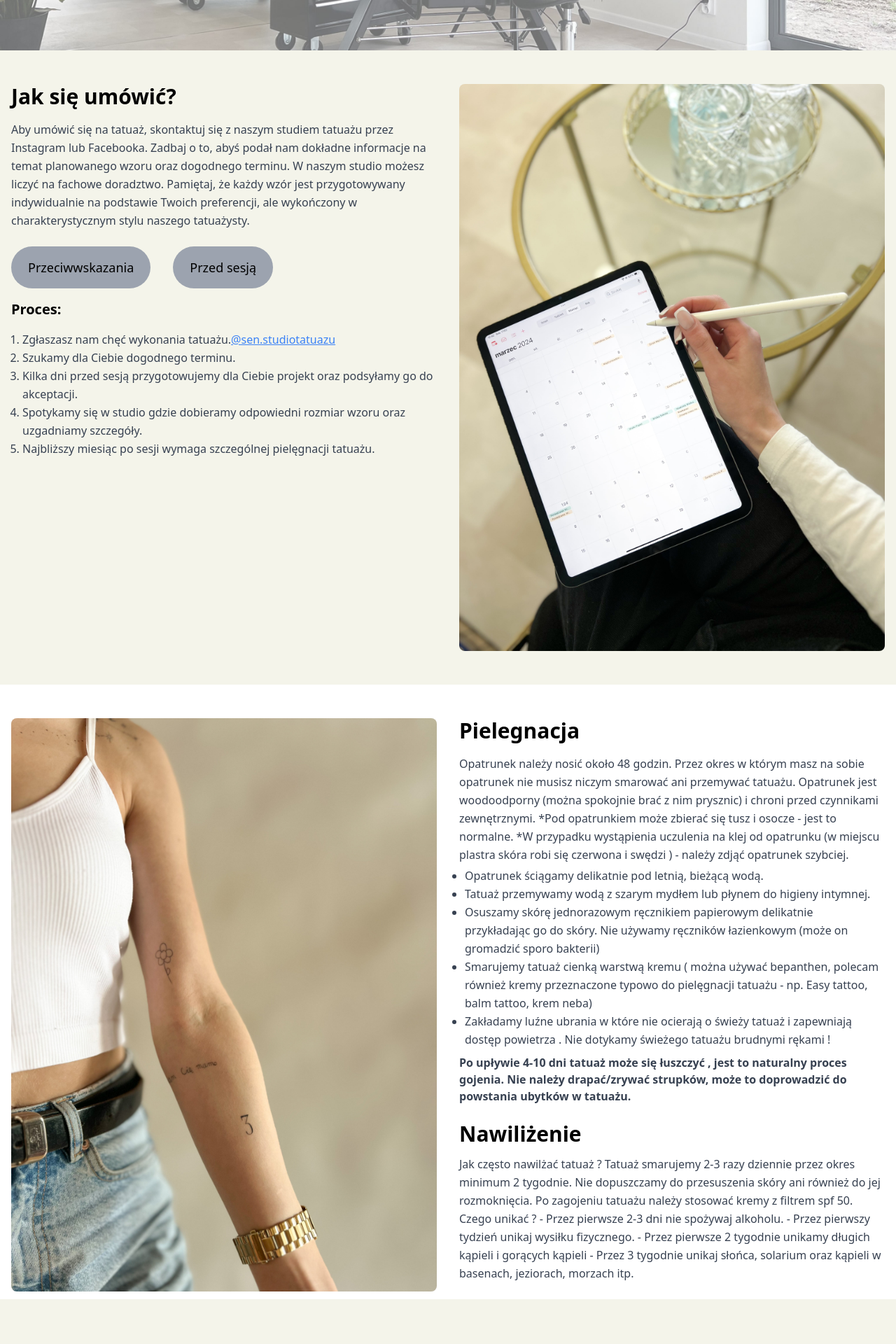
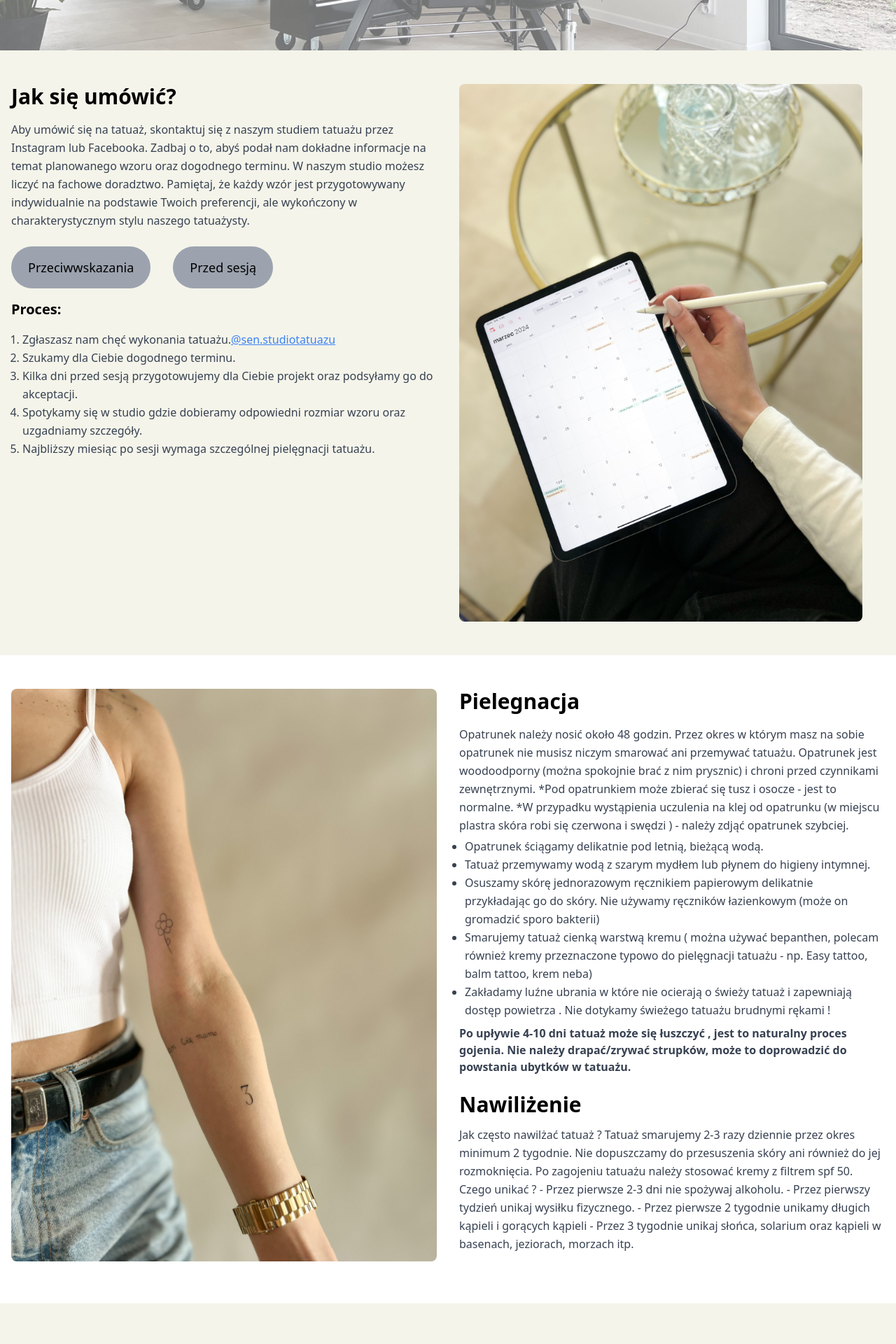
Before and after one commit to Jarek-Dzwolak/StudioSen, a React (Create React App) app: page / in a window 1280 px wide. Shown: the part 600-2520 px from the top of the page at 70% size. Built offline with nearby package versions, Linux system fonts and the light colour scheme.

Commit message:
add things

```diff
--- a/src/components/Care.jsx
+++ b/src/components/Care.jsx
@@ -3,7 +3,7 @@ import Photo from "../img/care.jpg";
 function Care() {
   return (
     <div>
-      <section id="#Care" className="pt-12 md:flex md:items-center">
+      <section id="#Care" className="py-12 md:flex md:items-center">
         <div className="container mx-auto px-4">
           <div className="grid flex-box grid-cols-1 md:grid-cols-2 gap-8">
             <div>
--- a/src/components/HowToBook.jsx
+++ b/src/components/HowToBook.jsx
@@ -81,7 +81,7 @@ function HowToBook() {
             <img
               src={BookingPhoto}
               alt="Lokalizacja 2"
-              className="w-full h-auto rounded-lg "
+              className="max-w-xl h-auto rounded-lg "
             />
           </div>
         </div>
```
